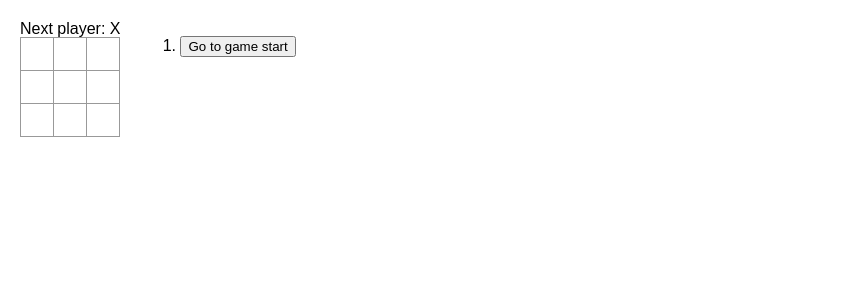
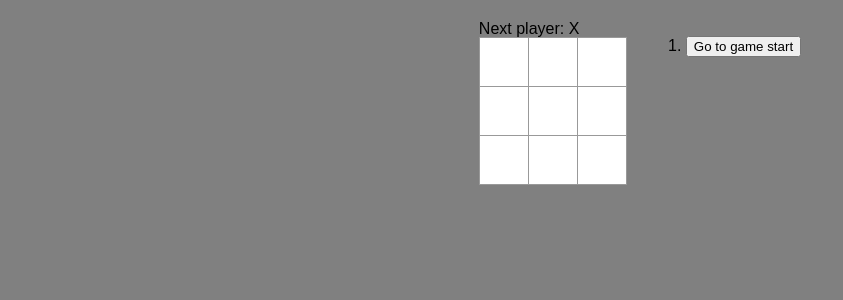
Before and after one commit to q-sakakima/tic-tac-toe, a Next.js app: page / in a window 1280 px wide. Shown: the top 300 px of the page, without its empty margins (0-843 px from the left). Built offline with nearby package versions, Linux system fonts and the light colour scheme.

Commit message:
中央寄せと軽微なスタイル調整

```diff
--- a/components/square/styled.ts
+++ b/components/square/styled.ts
@@ -7,10 +7,10 @@ export const square = css`
   font-size: 24px;
   font-weight: bold;
   line-height: 34px;
-  height: 34px;
+  height: 50px;
   margin-right: -1px;
   margin-top: -1px;
   padding: 0;
   text-align: center;
-  width: 34px;
+  width: 50px;
 `;
--- a/styles/global.css
+++ b/styles/global.css
@@ -50,6 +50,9 @@ body {
   font-family: sans-serif;
   margin: 20px;
   padding: 0;
+  display: flex;
+  justify-content: center;
+  background-color: gray;
 }
 
 .game {
```
